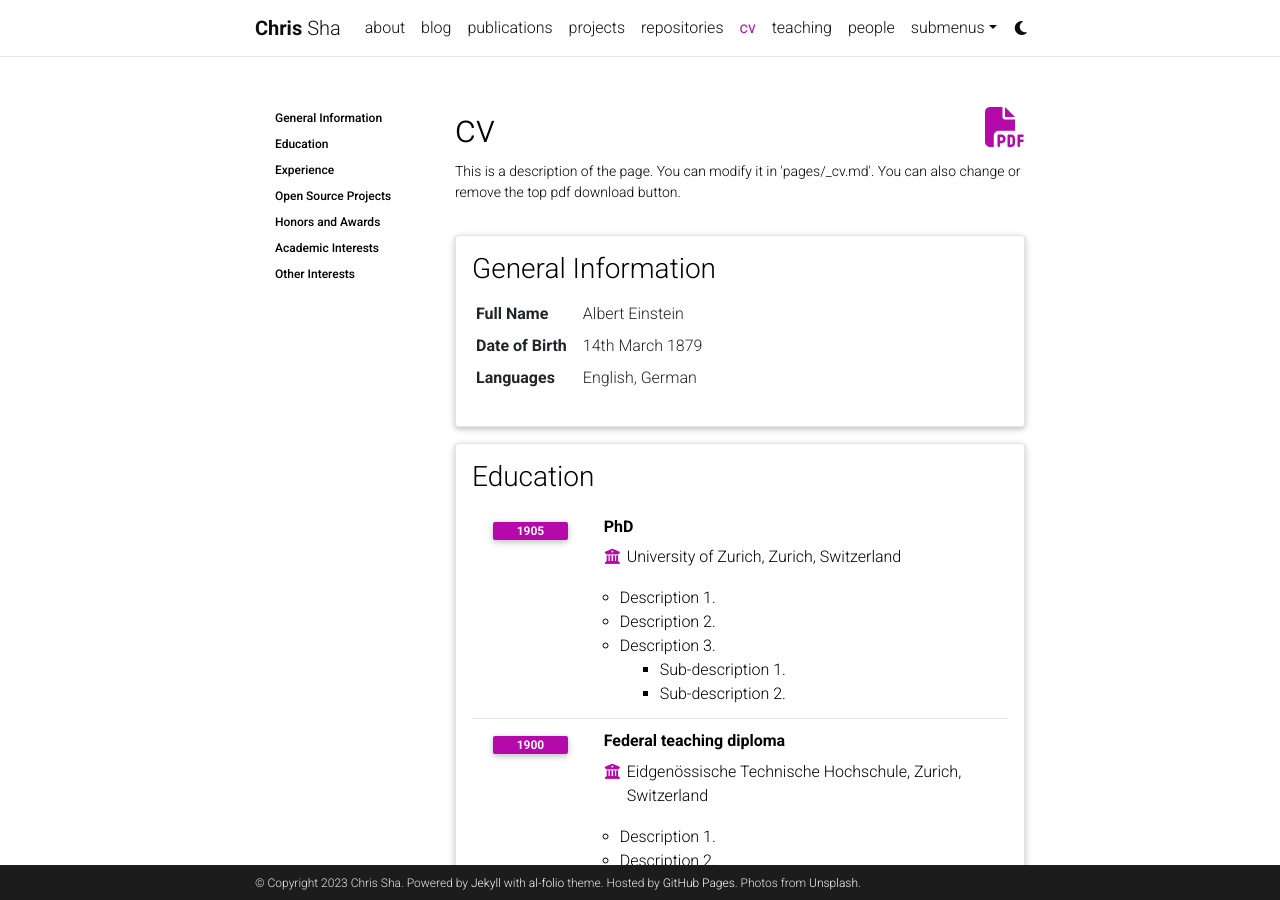
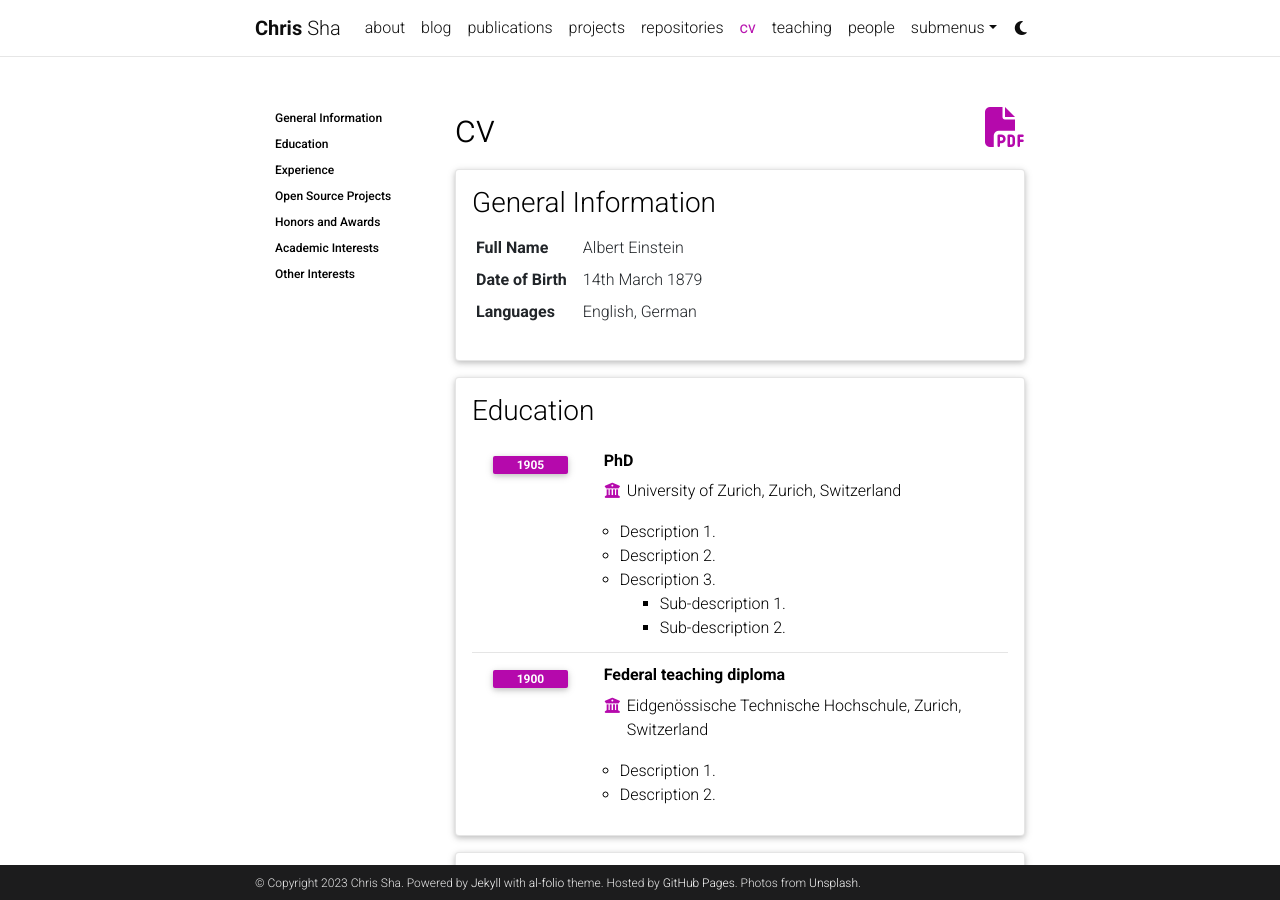
Before and after one commit to ChrisSha0104/github.io-backup, a Jekyll site: the page built from _pages/cv.md, in a window 1280 px wide and 900 px high. Built offline with Jekyll 4.4.1, drawn with Linux system fonts in a browser that asks for light colours; comment, search, counter and statistics services are not loaded; a style sheet for code colours, icons or effects is not loaded.

Commit message:
Update cv.md

```diff
--- a/_pages/cv.md
+++ b/_pages/cv.md
@@ -4,8 +4,8 @@
 title: cv
 nav: true
 nav_order: 4
-cv_pdf: example_pdf.pdf
-description: This is a description of the page. You can modify it in 'pages/_cv.md'. You can also change or remove the top pdf download button.
+cv_pdf: Chris_Sha_CV.pdf
+description:
 toc:
   sidebar: left
 ---
```
